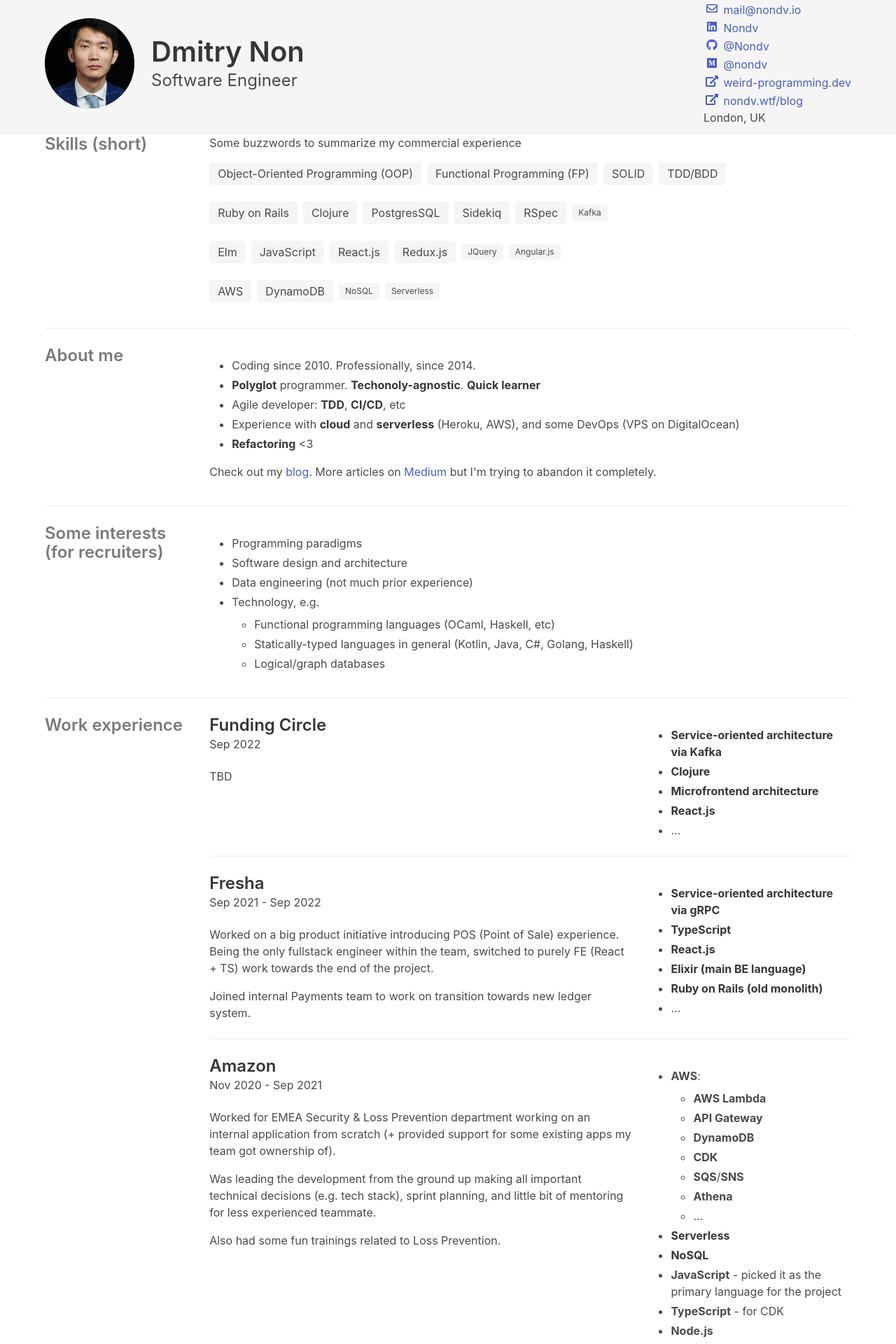
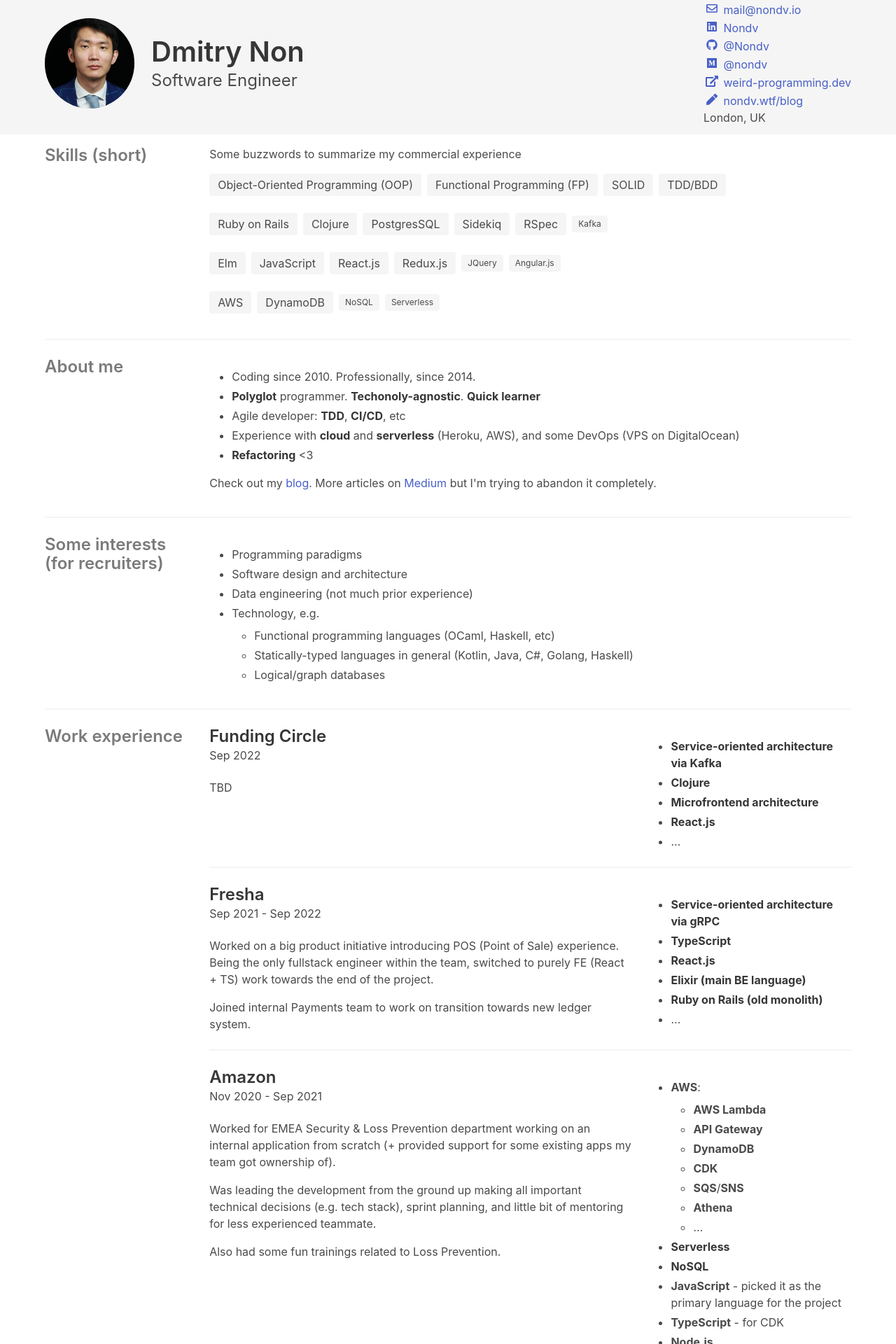
Before and after one commit to Nondv/nondv.github.io, a Jekyll site: the page built from index.html, in a window 1280 px wide. Shown: the top 1920 px of the page at 70% size. Built offline with Jekyll 4.4.1, drawn with Linux system fonts in a browser that asks for light colours; nearby versions of some CDN libraries.

Commit message:
minor improvements

```diff
--- a/_config.yml
+++ b/_config.yml
@@ -40,7 +40,7 @@
     values:
       layout: 'post'
       is_post: true
-      permalink: '/blog/:categories/:title:output_ext'
+      permalink: '/blog/:slugified_categories/:title:output_ext'
 exclude:
   - README.md
 # Exclude from processing.
--- a/_includes/header.html
+++ b/_includes/header.html
@@ -1,4 +1,4 @@
-<header class="has-background-light">
+<header class="has-background-light mb-4">
   <div class="container">
     <div class="columns is-vcentered">
       <div class="column is-narrow">
@@ -47,7 +47,7 @@
             </a>
             <a class="is-block" href="{% link blog.html %}">
               <span class="icon">
-                <i class="fas fa-external-link-alt"></i>
+                <i class="fas fa-pen"></i>
               </span>
               nondv.wtf/blog
             </a>
```
Also changed, not shown: _posts/9999-01-01-post-template.md (+1 -2 lines).
